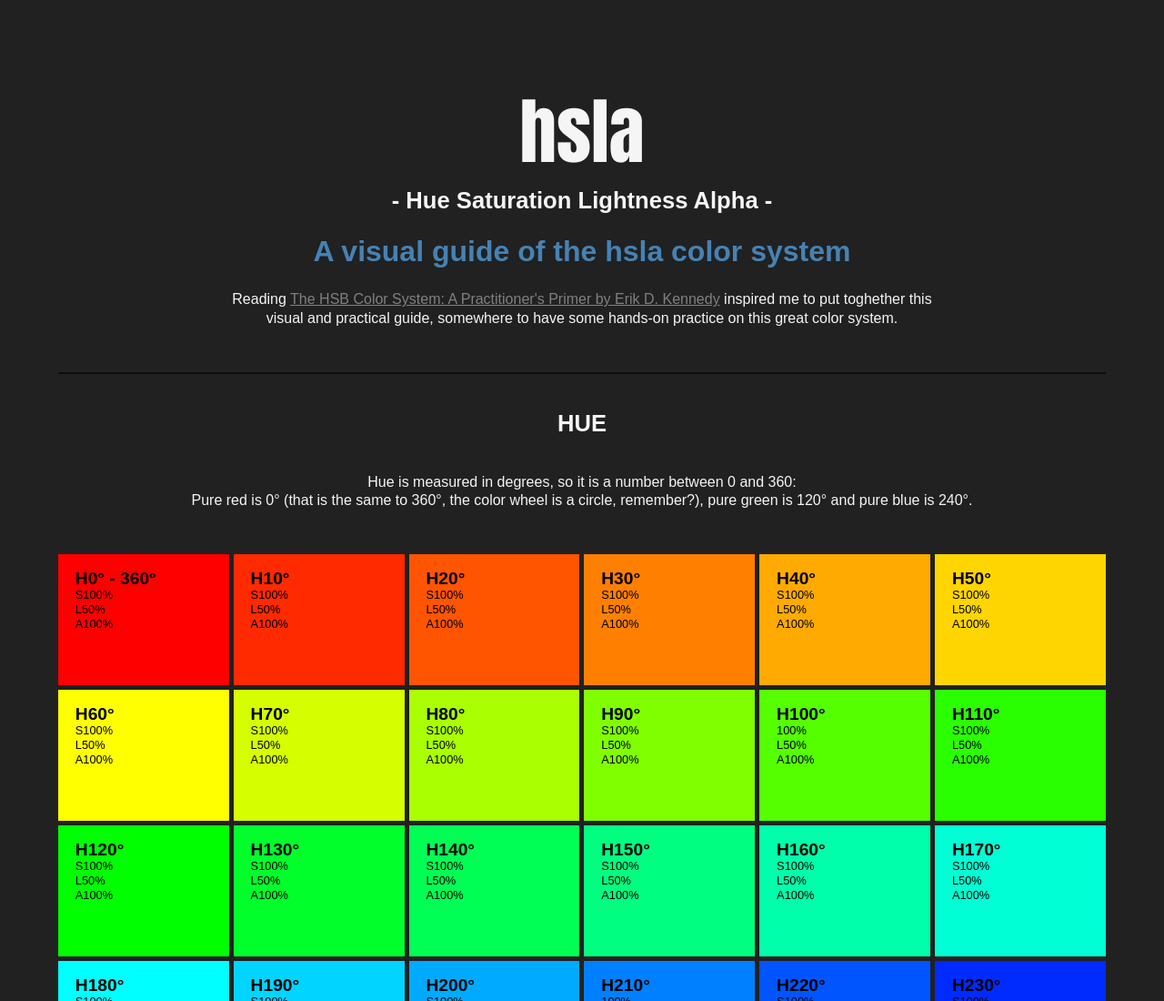
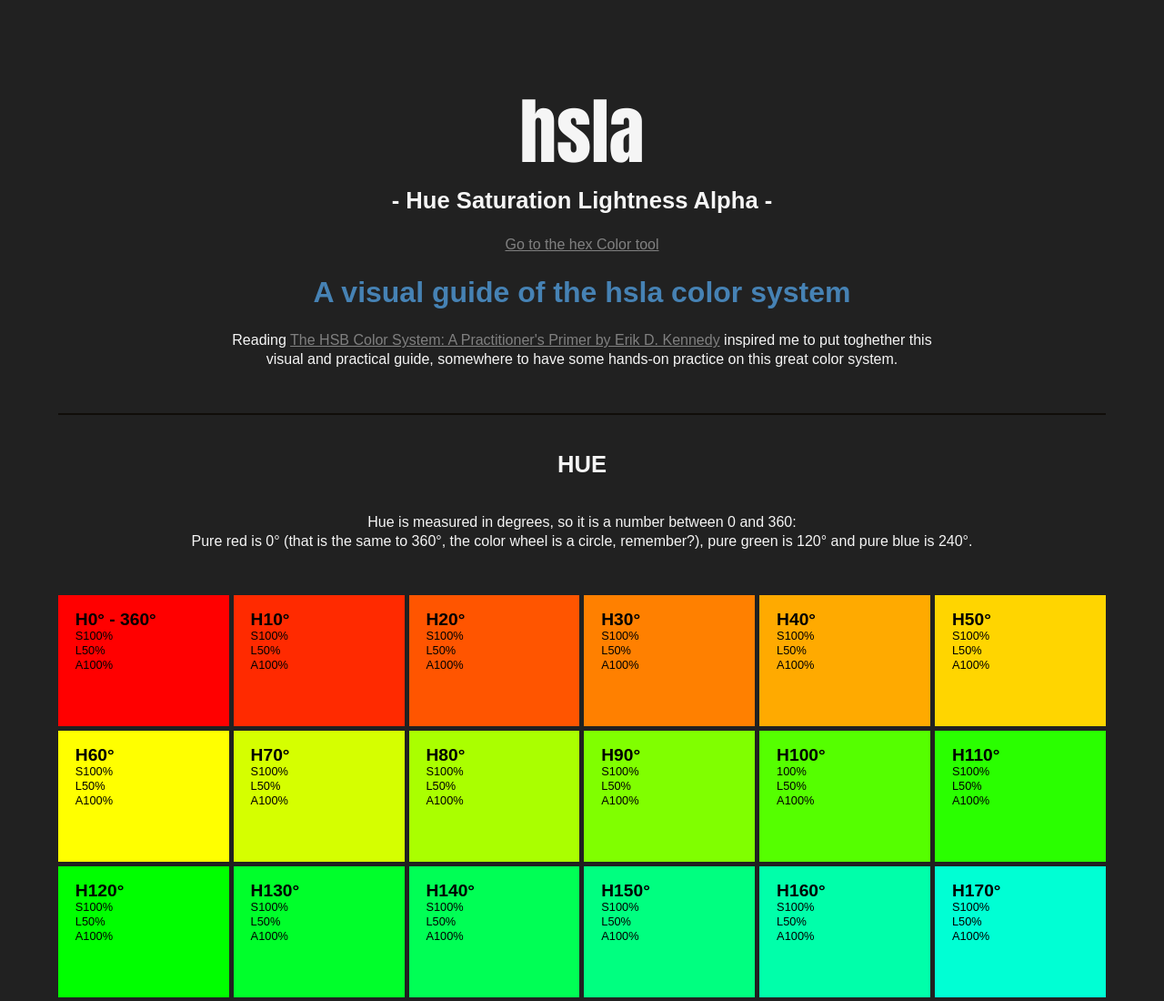
Before and after one commit to MarquesaBarbula/hsla, a plain HTML site: page index.html in a window 1280 px wide. Shown: the top 1100 px of the page at 91% size. Drawn offline with Linux system fonts and the light colour scheme.

Commit message:
link to hex color tool

```diff
--- a/index.html
+++ b/index.html
@@ -15,6 +15,11 @@
     <div class="intro-text">
         <h1>hsla</h1>
         <h4>- Hue Saturation Lightness Alpha -</h4>
+
+        <div class="link_to_hex">
+            <a href=https://marquesabarbula.github.io/hex.github.io/ target=new>Go to the hex Color tool</a>
+        </div>
+
         <h2>A visual guide of the hsla color system</h2>
 
         <div class="about-txt">
--- a/styles.css
+++ b/styles.css
@@ -122,6 +122,10 @@ a {
 a:hover,
 a:focus {
     color:var(--icon-hovercolor);
+}
+
+.link_to_hex {
+    margin-top: 2rem;
 }
 
 .selected-text {
```
